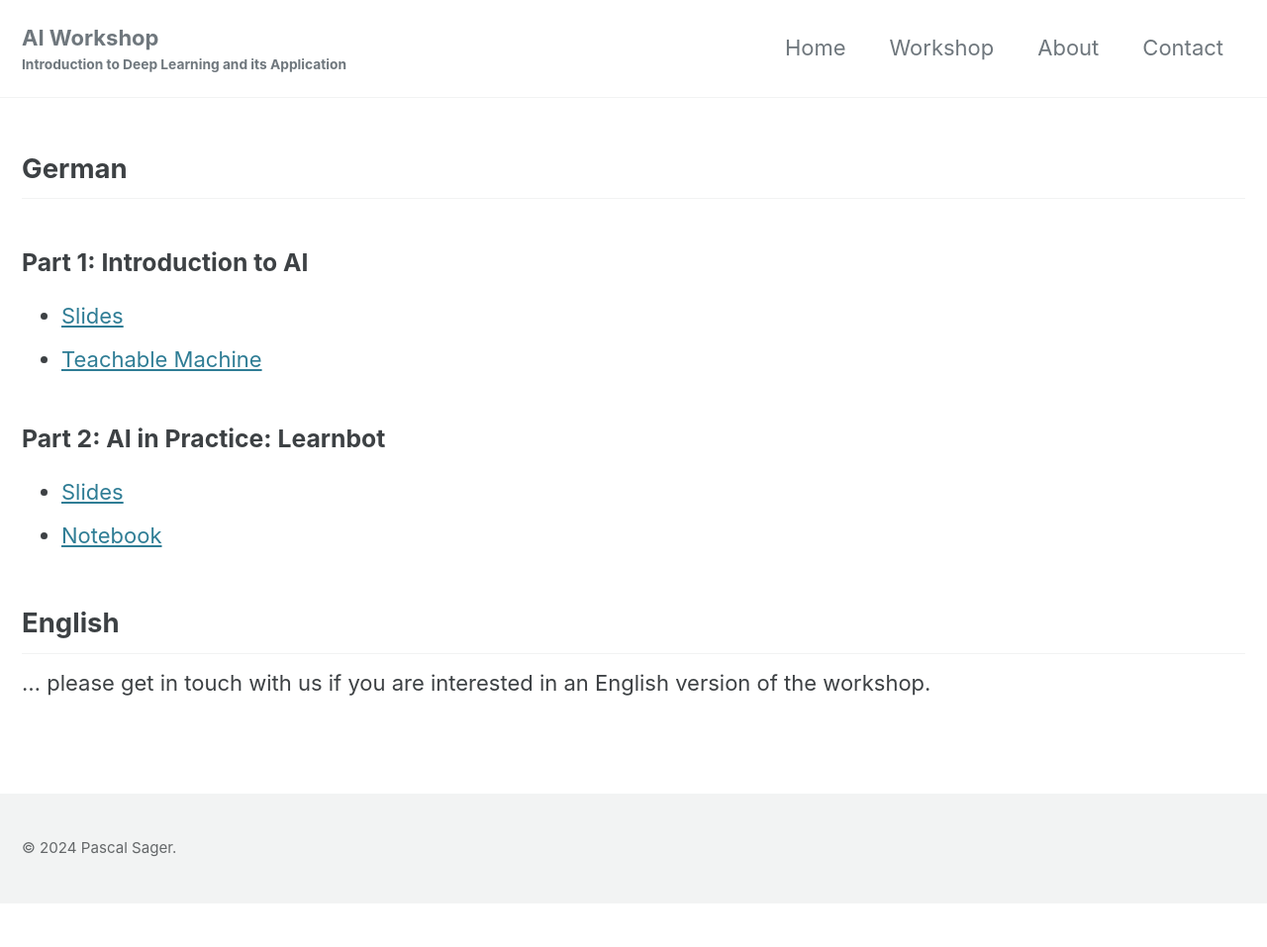
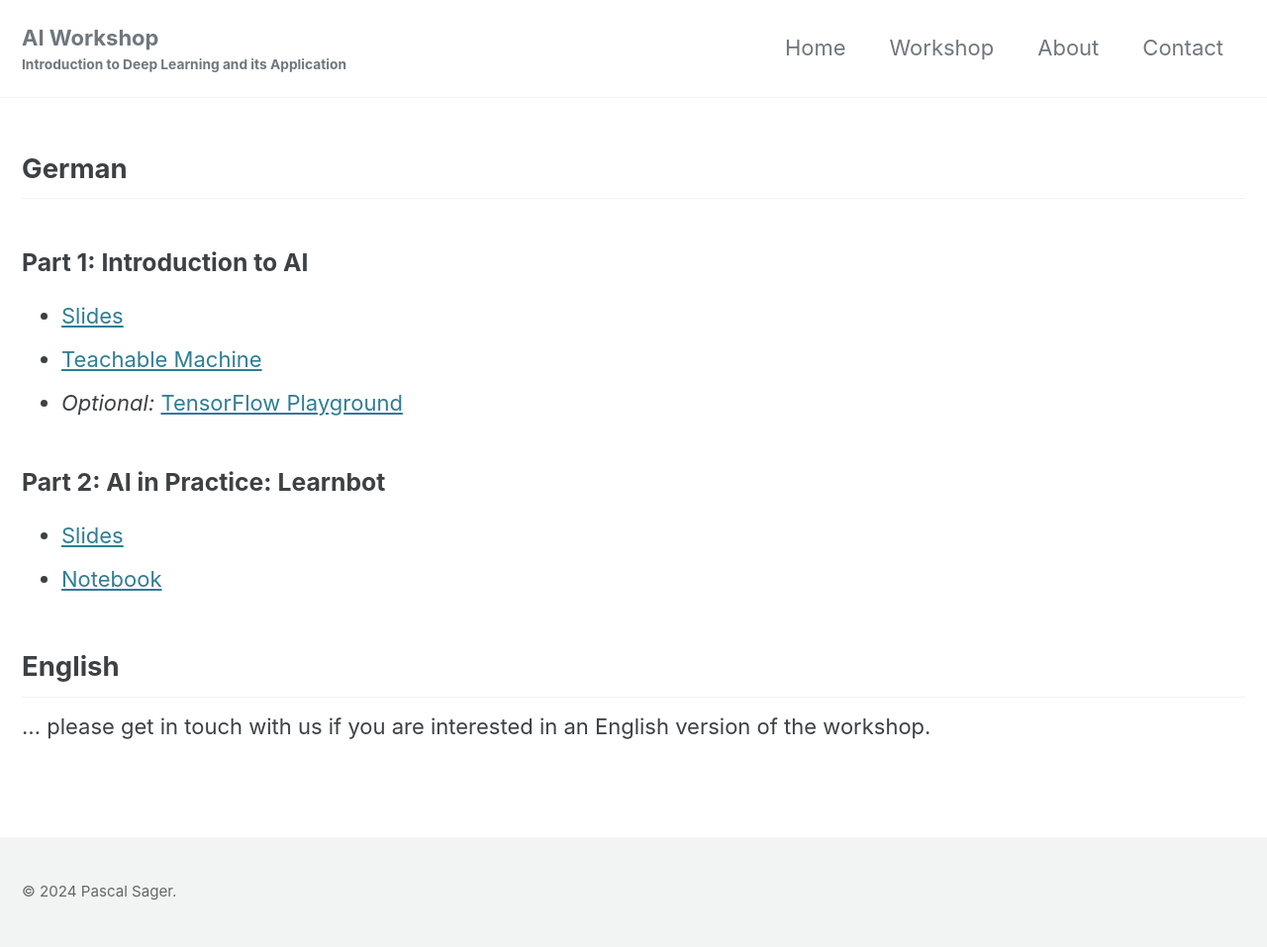
Before and after one commit to sagerpascal/AI-workshop, a Jekyll site: the page built from docs/_pages/workshop.md, in a window 1280 px wide. Shown: the whole page at 99% size. Built offline with Jekyll 4.4.1, drawn with Linux system fonts in a browser that asks for light colours; cached includes are drawn as plain includes; our own code applies the rules of GitHub Pages for plain Markdown files; before the commit the page ends 913 px from its top, so only the background shows below that.

Commit message:
Add tensorflow playground

```diff
--- a/docs/_pages/workshop.md
+++ b/docs/_pages/workshop.md
@@ -13,6 +13,7 @@ permalink: /workshop/
 
 - [Slides](/AI-workshop/_pages/workshop_p1.html){:target="_blank"}
 - [Teachable Machine](https://teachablemachine.withgoogle.com/){:target="_blank"}
+- *Optional:* [TensorFlow Playground](https://playground.tensorflow.org/){:target="_blank"}
 
 ### Part 2: AI in Practice: Learnbot
 
```
